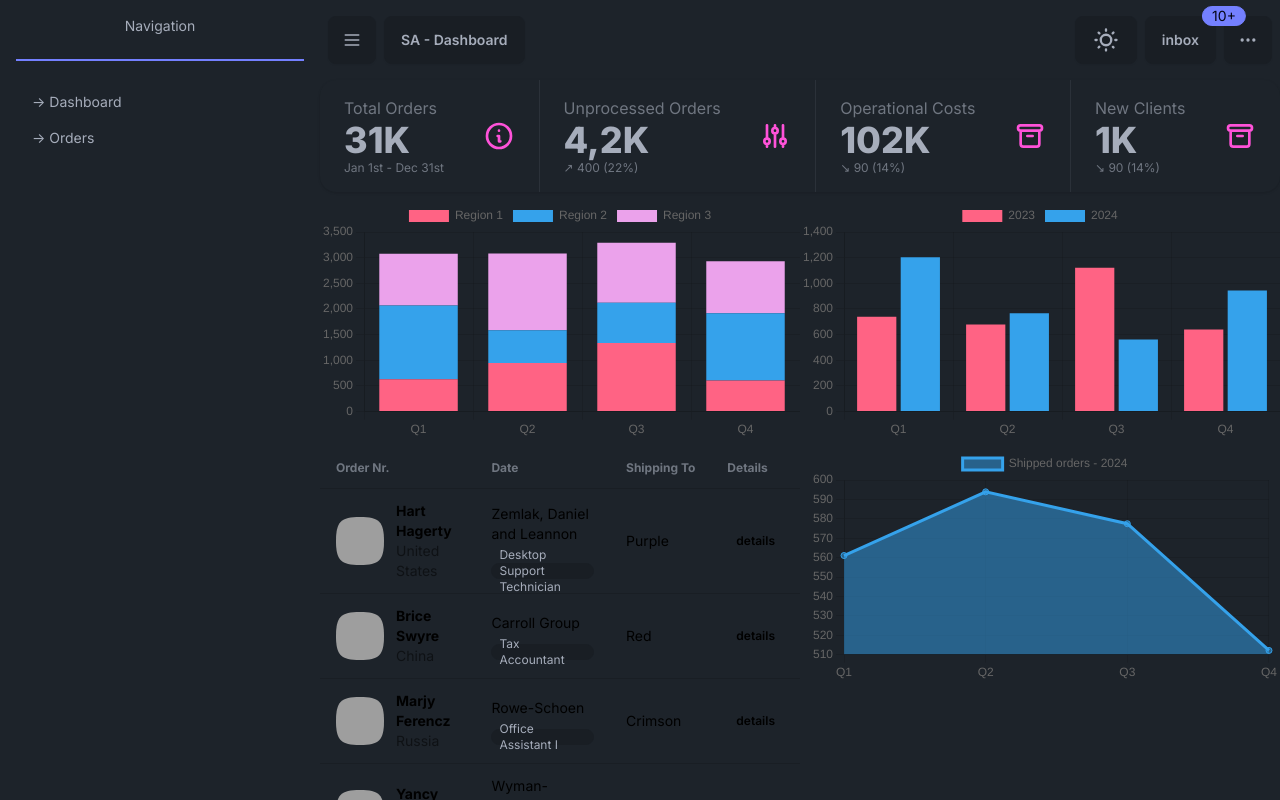
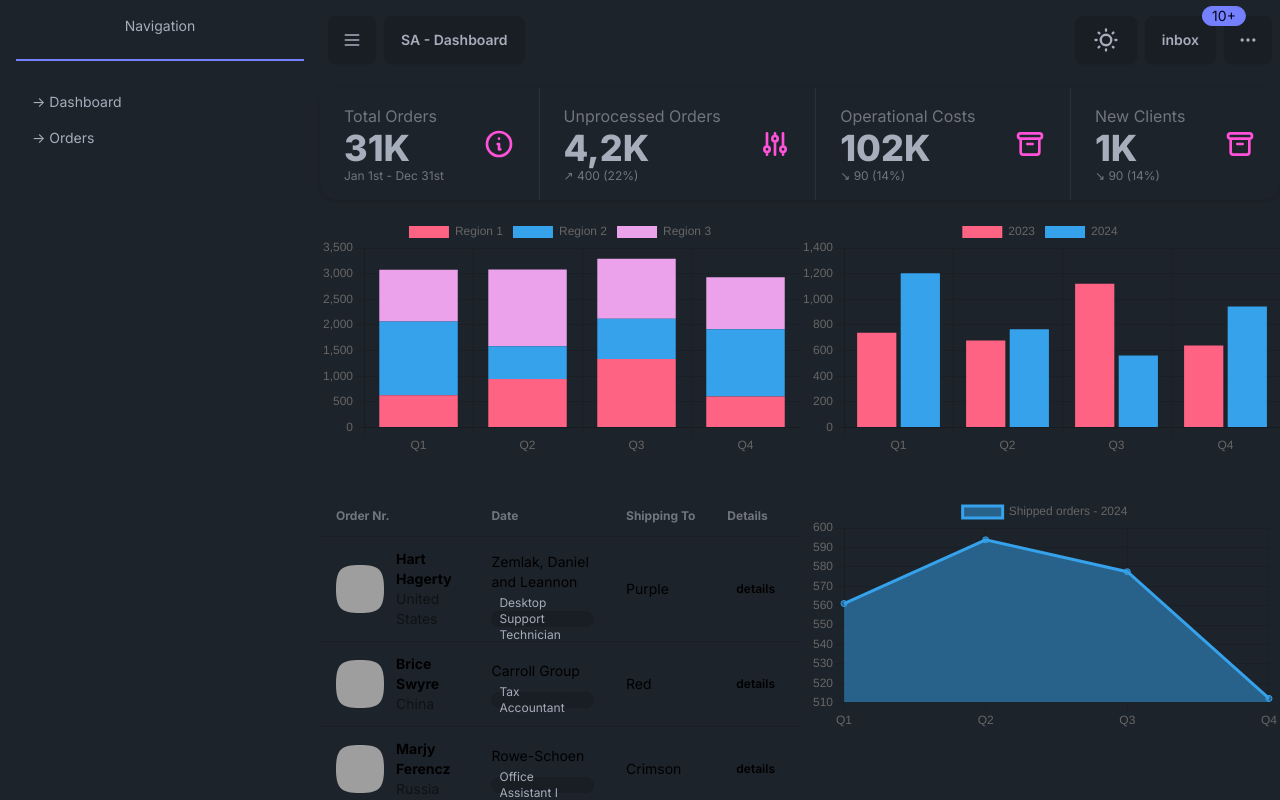
Before and after one commit to gabrielcrZ/thesis-internal-ui-nextjs, a Next.js app: page / in a window 1280 px wide. Shown: the top 800 px of the page. Built offline with nearby package versions, Linux system fonts and the light colour scheme; grey boxes are pictures that could not be loaded.

Commit message:
added drawer to layout

```diff
--- a/app/components/Drawer.tsx
+++ b/app/components/Drawer.tsx
@@ -1,10 +1,9 @@
 "use client";
 import React, { useState } from "react";
 import Navbar from "./Navbar";
-import Content from "./content/MainContent";
 import Link from "next/link";
 
-const Drawer = () => {
+const Drawer = (props: any) => {
   const [isOpen, setIsOpen] = useState(true);
 
   const handleDrawerOpen = () => {
@@ -17,7 +16,7 @@ const Drawer = () => {
       <div className="drawer-content">
         {/* Page content here */}
         <Navbar onClick={handleDrawerOpen} />
-        <Content />
+        {props.children}
       </div>
       <div className="drawer-side">
         <label
--- a/app/components/Stats.tsx
+++ b/app/components/Stats.tsx
@@ -2,7 +2,7 @@ import React from "react";
 
 const Stats = () => {
   return (
-    <div className="stats shadow">
+    <div className="stats shadow mt-2">
       <div className="stat">
         <div className="stat-figure text-secondary">
           <svg
--- a/app/components/TableVisuals.tsx
+++ b/app/components/TableVisuals.tsx
@@ -1,3 +1,4 @@
+"use client";
 import React, { useState } from "react";
 
 const TableVisuals = () => {
--- a/app/components/Toast.tsx
+++ b/app/components/Toast.tsx
@@ -1,7 +1,7 @@
 import React, { useState } from "react";
 
 const Toast = (props: any) => {
-  const [isCancelled, setIsCancelled] = useState(true);
+  const [isCancelled, setIsCancelled] = useState(false);
 
   const handleDismiss = () => {
     setIsCancelled((prevState) => !prevState);
--- a/app/components/charts/BarChart.tsx
+++ b/app/components/charts/BarChart.tsx
@@ -1,3 +1,4 @@
+"use client";
 import {
   Chart as ChartJS,
   CategoryScale,
--- a/app/components/charts/LineChart.tsx
+++ b/app/components/charts/LineChart.tsx
@@ -1,3 +1,4 @@
+"use client";
 import {
   Chart as ChartJS,
   CategoryScale,
--- a/app/components/charts/StackBarChart.tsx
+++ b/app/components/charts/StackBarChart.tsx
@@ -1,3 +1,4 @@
+"use client";
 import {
   Chart as ChartJS,
   CategoryScale,
--- a/app/components/content/MainContent.tsx
+++ b/app/components/content/MainContent.tsx
@@ -4,22 +4,22 @@ import TableVisuals from "../TableVisuals";
 import StackBarChart from "../charts/StackBarChart";
 import BarChart from "../charts/BarChart";
 import LineChart from "../charts/LineChart";
-import Toast from "../Toast";
 
 const MainContent = () => {
   return (
     <div className="grid">
-      <Toast/>
       <Stats />
-      <div className="grid grid-cols-2">
+      <div className="grid grid-cols-2 mt-2">
         <div className="grid pt-2">
           <StackBarChart />
+          {/* Invisible element for chart resizing bug */}
+          <div className="opacity-0">.</div>
         </div>
         <div className="grid pt-2 justify-items-start">
           <BarChart />
         </div>
       </div>
-      <div className="grid grid-cols-2">
+      <div className="grid grid-cols-2 mt-2">
         <div className="pt-2">
           <TableVisuals />
         </div>
--- a/app/layout.tsx
+++ b/app/layout.tsx
@@ -2,11 +2,12 @@ import type { Metadata } from "next";
 import { Inter } from "next/font/google";
 import Footer from "./components/Footer";
 import "./globals.css";
+import Drawer from "./components/Drawer";
 
 const inter = Inter({ subsets: ["latin"] });
 
 export const metadata: Metadata = {
-  title: "Shipping-App Portal",
+  title: "SA - Dashboard",
   description: "Generated by create next app",
 };
 
@@ -19,7 +20,7 @@ export default function RootLayout({
     <html lang="en">
       {/* <body className={`${inter.className} grid grid-rows-[auto_1fr_auto] h-screen`}>{children}</body> */}
       <body className={inter.className}>
-        {children}
+        <Drawer> {children}</Drawer>
         <Footer />
       </body>
     </html>
--- a/app/page.tsx
+++ b/app/page.tsx
@@ -1,9 +1,9 @@
-import Drawer from "./components/Drawer";
+import MainContent from "./components/content/MainContent";
 
 export default function Home() {
   return (
     <>
-      <Drawer />
+      <MainContent/>
     </>
   );
 }
```
